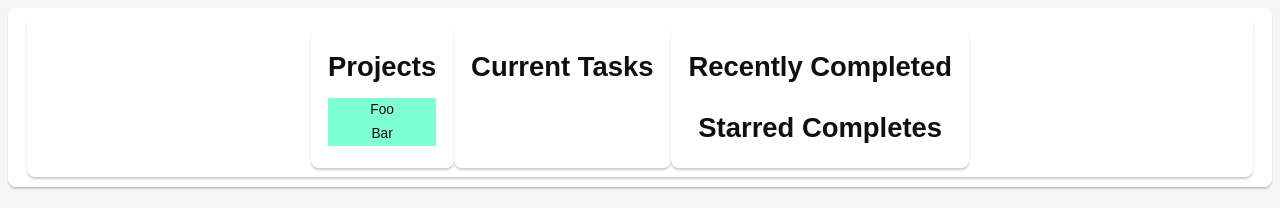
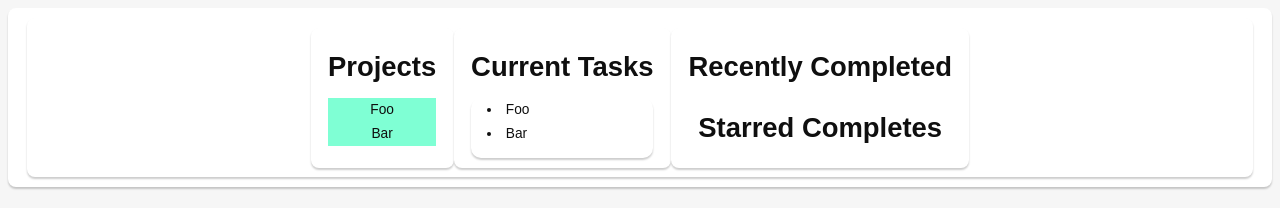
Before and after one commit to npetrangelo/task-tool, a Vue app: page / in a window 1280 px wide. Shown: the top 208 px of the page. Built offline with nearby package versions, Linux system fonts and the light colour scheme.

Commit message:
Tasks as bulleted list

```diff
--- a/src/components/Current.vue
+++ b/src/components/Current.vue
@@ -1,5 +1,25 @@
+<script setup lang="ts">
+import { ref } from "vue";
+const tasks = ref([{ message: 'Foo' }, { message: 'Bar' }]);
+</script>
+
 <template>
     <div class="col">
         <h1>Current Tasks</h1>
+        <div class="tasks">
+            <li v-for="task in tasks">
+                {{ task.message }}
+            </li>
+        </div>
     </div>
 </template>
+
+<style>
+.tasks {
+    border-radius: 10px;
+    box-shadow: 0 2px 2px rgba(0, 0, 0, 0.2);
+    text-align: left;
+    padding-left: 2vh;
+    height: 100%;
+}
+</style>
```
